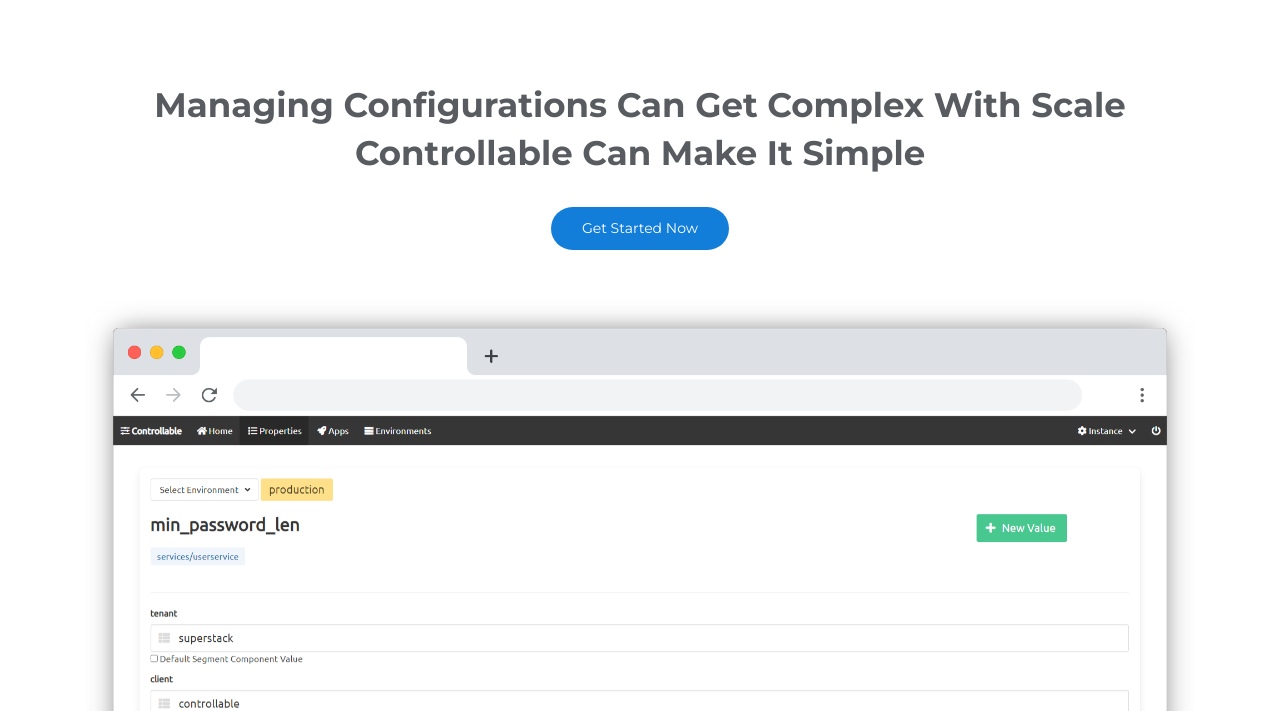
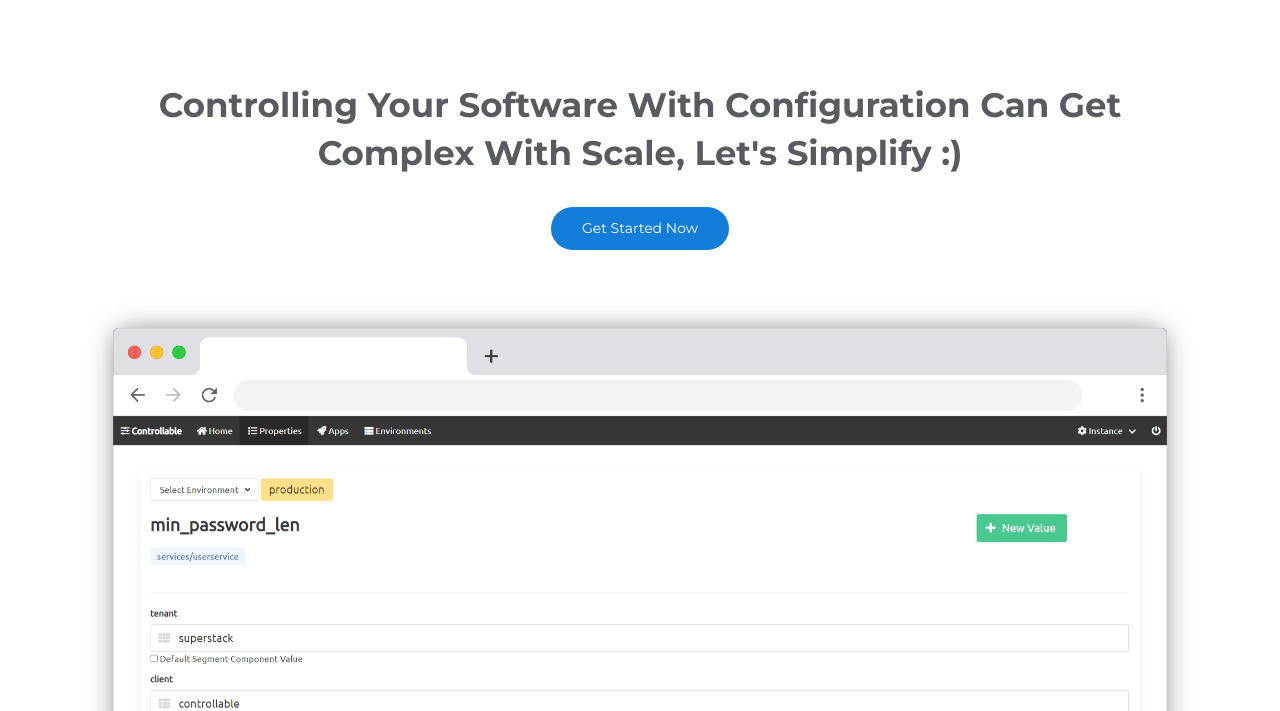
Before and after one commit to superstackhq/controllable.in, a plain HTML site: page index.html in a window 1280 px wide. Shown: the part 89-800 px from the top of the page. Drawn offline with Linux system fonts and the light colour scheme; files whose address does not match are found by name.

Commit message:
change tagline

```diff
--- a/index.html
+++ b/index.html
@@ -123,7 +123,7 @@
           <div class="row">
             <div class="col-md-12 col-sm-12">
               <div class="contents text-center">
-                <h2 class="head-title wow fadeInUp">Managing Configurations Can Get Complex With Scale<br> Controllable Can Make It Simple</h2>
+                <h2 class="head-title wow fadeInUp">Controlling Your Software With Configuration Can Get Complex With Scale, Let's Simplify :)</h2>
                 <div class="header-button wow fadeInUp" data-wow-delay="0.3s">
                   <a href="https://docs.controllable.in" class="btn btn-common">Get Started Now</a>
                 </div>
```
